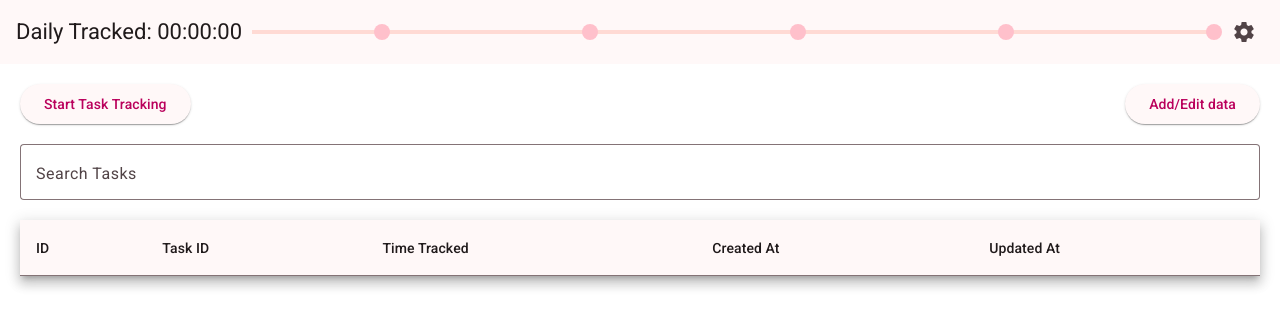
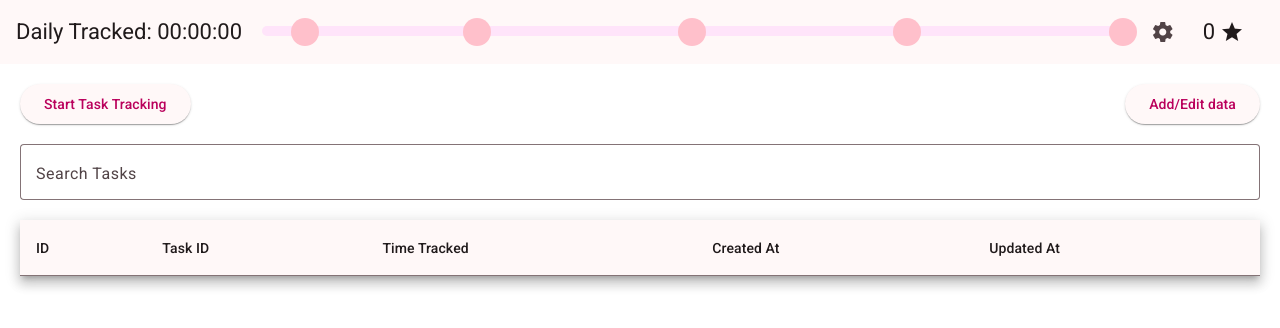
Before and after one commit to bagatka/time-tracker, an Angular app: page / in a window 1280 px wide. Shown: the top 328 px of the page. Built offline with nearby package versions, Linux system fonts and the light colour scheme.

Commit message:
Add stars collectables

```diff
--- a/package.json
+++ b/package.json
@@ -20,6 +20,8 @@
     "@angular/platform-browser": "^18.2.0",
     "@angular/platform-browser-dynamic": "^18.2.0",
     "@angular/router": "^18.2.0",
+    "canvas-confetti": "^1.9.3",
+    "roulette-spinner": "^4.0.0",
     "rxjs": "~7.8.0",
     "tslib": "^2.3.0",
     "zone.js": "~0.14.10"
@@ -28,6 +30,7 @@
     "@angular-devkit/build-angular": "^18.2.4",
     "@angular/cli": "^18.2.4",
     "@angular/compiler-cli": "^18.2.0",
+    "@types/canvas-confetti": "^1.6.4",
     "@types/jasmine": "~5.1.0",
     "angular-cli-ghpages": "^2.0.1",
     "jasmine-core": "~5.2.0",
--- a/src/app/app.component.html
+++ b/src/app/app.component.html
@@ -1,22 +1,20 @@
-<div class="overlat-prize-container">
-  <div class="goal-item" [ngClass]="{ 'goal-item-active': goalProgress >= 13 }"></div>
-  <div class="goal-item" [ngClass]="{ 'goal-item-active': goalProgress >= 35 }"></div>
-  <div class="goal-item" [ngClass]="{ 'goal-item-active': goalProgress >= 56 }"></div>
-  <div class="goal-item" [ngClass]="{ 'goal-item-active': goalProgress >= 78 }"></div>
-  <div class="goal-item" [ngClass]="{ 'goal-item-active': goalProgress >= 100 }"></div>
-</div>
-
 <mat-toolbar color="primary">
   <span>Daily Tracked: {{ dailyTrackedTime }}</span>
-  <mat-progress-bar
-    mode="determinate"
-    [value]="goalProgress"
-    color="accent"
-    style="width: 100%; margin: 0 10px;"
-  ></mat-progress-bar>
+  <div class="indicator-container">
+    <indicator-line
+      [maxValue]="100"
+      [currentValue]="goalProgress"
+      [prizes]="prizeList"
+      (balanceChanged)="updateBalance()">
+    </indicator-line>
+  </div>
   <button mat-icon-button (click)="setDailyGoal()" matTooltip="Set Daily Goal">
     <mat-icon>settings</mat-icon>
   </button>
+  <div class="balance">
+    <span>{{ balance }}</span>
+    <mat-icon fontIcon="star"></mat-icon>
+  </div>
 </mat-toolbar>
 
 <div class="container">
--- a/src/app/app.component.scss
+++ b/src/app/app.component.scss
@@ -19,27 +19,16 @@
   justify-content: space-between;
 }
 
-.overlat-prize-container {
+.indicator-container {
   width: 100%;
-  display: flex;
-  flex-direction: row;
-  align-items: center;
-  justify-content: end;
-  top: 24px;
-  position: absolute;
-  z-index: 10;
-  gap: 15%;
-  right: 4.5%;
+  height: 100%;
+  padding: 0 20px;
+  margin-top: 12px;
 }
 
-.goal-item {
-  width: 16px;
-  height: 16px;
-  background-color: pink;
-  border-radius: 50%;
+.balance {
+  padding: 20px;
+  display: flex;
+  align-items: center;
+  gap: 5px;
 }
-
-.goal-item-active {
-  background-color: lightgreen;
-  border: 1px solid green;
-}
--- a/src/app/app.component.ts
+++ b/src/app/app.component.ts
@@ -14,6 +14,8 @@ import { FormsModule } from '@angular/forms';
 import { CommonModule, DatePipe } from '@angular/common';
 import { MatInputModule } from '@angular/material/input';
 import { ManualDataDialogComponent } from './components/manual-data-dialog/manual-data-dialog.component';
+import { IndicatorLineComponent, Prize } from './components/indicator-line/indicator-line.component';
+import { BalanceService } from './services/balance.service';
 
 @Component({
   standalone: true,
@@ -32,7 +34,8 @@ import { ManualDataDialogComponent } from './components/manual-data-dialog/manua
     MatTableModule,
     MatIconModule,
     MatInputModule,
-    DatePipe
+    DatePipe,
+    IndicatorLineComponent
   ],
 })
 export class AppComponent implements OnInit {
@@ -45,10 +48,19 @@ export class AppComponent implements OnInit {
   dailyGoalSeconds: number = 23400; // Default 6.5 hours
   goalProgress: number = 0;
   searchText: string = '';
+  prizeList: Prize[] = [
+    { name: 'Prize 0', collectableAtValue: 5, starsValue: 1 },
+    { name: 'Prize 1', collectableAtValue: 25, starsValue: 1 },
+    { name: 'Prize 2', collectableAtValue: 50, starsValue: 2 },
+    { name: 'Prize 3', collectableAtValue: 75, starsValue: 1 },
+    { name: 'Prize 4', collectableAtValue: 100, starsValue: 5 }
+  ];
+  balance = 0;
 
   constructor(
-    private trackingDataService: TrackingDataService,
-    public dialog: MatDialog
+    private readonly trackingDataService: TrackingDataService,
+    private readonly balanceService: BalanceService,
+    public readonly dialog: MatDialog
   ) {}
 
   ngOnInit(): void {
@@ -59,6 +71,11 @@ export class AppComponent implements OnInit {
     }
     this.updateDailyTrackedTime();
     this.dailyGoalSeconds = this.trackingDataService.getDailyGoal();
+    this.updateBalance();
+  }
+
+  updateBalance(): void {
+    this.balance = this.balanceService.getBalance();
   }
 
   loadTasks(): void {
--- /dev/null
+++ b/src/app/components/indicator-line/indicator-line.component.html
@@ -0,0 +1,31 @@
+<div class="indicator-container">
+  <!-- Indicator Line -->
+  <div class="indicator-line">
+    <!-- Filled section representing the current value -->
+    <div class="indicator-fill" [style.width.%]="currentValue"></div>
+
+    <!-- Prize markers along the indicator line -->
+    <div *ngFor="let prize of collectablePrizes"
+         class="prize-marker"
+         [style.left]="calculatePrizePosition(prize.collectableAtValue)">
+      <div
+        class="prize-dot"
+        [ngClass]="{
+          'prize-marker-active': currentValue >= prize.collectableAtValue,
+          'animated-prize-marker': currentValue >= prize.collectableAtValue && !prize.collected
+        }"
+        matTooltip="Click to collect the prize"
+        [matTooltipDisabled]="currentValue < prize.collectableAtValue || prize.collected"
+        (click)="currentValue >= prize.collectableAtValue && openPrizeDialog(prize)"
+      >
+        @if (currentValue >= prize.collectableAtValue) {
+          @if (prize.collected) {
+            <mat-icon fontIcon="done"></mat-icon>
+          } @else {
+            <mat-icon fontIcon="star"></mat-icon>
+          }
+        }
+      </div>
+    </div>
+  </div>
+</div>
--- /dev/null
+++ b/src/app/components/indicator-line/indicator-line.component.scss
@@ -0,0 +1,93 @@
+.indicator-container {
+  width: 100%;
+  display: flex;
+  justify-content: center;
+  align-items: center;
+  margin: 20px 0;
+}
+
+.indicator-line {
+  position: relative;
+  width: 100%;
+  height: 10px;
+  background-color: rgb(255, 228, 250);
+  border-radius: 5px;
+  display: flex;
+}
+
+.indicator-fill {
+  background-color: #ffb2f7;
+  height: 100%;
+  border-radius: 5px 0 0 5px;
+  transition: width 0.3s ease;
+}
+
+.prize-marker {
+  position: absolute;
+  top: -8px;
+  display: flex;
+  flex-direction: column;
+  align-items: center;
+  transform: translateX(-50%);
+}
+
+.prize-dot {
+  width: 28px;
+  height: 28px;
+  background-color: pink;
+  border-radius: 50%;
+
+  &>.mat-icon {
+    width: 100%;
+    height: 100%;
+    font-size: 20px;
+    display: flex;
+    justify-content: center;
+    align-items: center;
+    text-align: center;
+    color: #ffd2f9;
+  }
+}
+
+.prize-marker-active {
+  background-color: #f767f0;
+}
+
+.animated-prize-marker {
+  &:hover {
+    transition: all .2s ease-in-out;
+    cursor: pointer;
+    transform: scale(1.2);
+    background-color: #f14ce9;
+  }
+
+  &:active {
+    transition: all .1s ease-in-out;
+    transform: scale(0.8);
+  }
+
+  animation: shake 0.82s cubic-bezier(.36,.07,.19,.97) both, delay-animation 2000ms linear infinite;;
+  transform: translate3d(0, 0, 0);
+  backface-visibility: hidden;
+  perspective: 1000px;
+  animation-iteration-count: infinite;
+}
+
+
+@keyframes shake {
+  10%, 90% {
+      transform: translate3d(-1px, 0, 0);
+  }
+
+  20%, 80% {
+      transform: translate3d(2px, 0, 0);
+  }
+
+  30%, 50%, 70% {
+      transform: translate3d(-4px, 0, 0);
+  }
+
+  40%, 60% {
+      transform: translate3d(4px, 0, 0);
+  }
+}
--- /dev/null
+++ b/src/app/components/indicator-line/indicator-line.component.ts
@@ -0,0 +1,116 @@
+import { CommonModule } from '@angular/common';
+import { Component, EventEmitter, inject, Input, OnInit, Output } from '@angular/core';
+import { MatIconModule } from '@angular/material/icon';
+import { MatTooltipModule } from '@angular/material/tooltip';
+import { LocalStorageService } from '../../services/local-storage.service';
+import confetti from 'canvas-confetti';
+import { BalanceService } from '../../services/balance.service';
+
+@Component({
+  standalone: true,
+  selector: 'indicator-line',
+  templateUrl: './indicator-line.component.html',
+  styleUrls: ['./indicator-line.component.scss'],
+  imports: [
+    CommonModule,
+    MatTooltipModule,
+    MatIconModule
+  ]
+})
+export class IndicatorLineComponent implements OnInit {
+  private readonly localStorageService = inject(LocalStorageService);
+  private readonly balanceService = inject(BalanceService);
+  collectablePrizes: CollectablePrize[] = [];
+
+  @Input() maxValue!: number;
+  @Input() currentValue!: number;
+  @Input() prizes: Prize[] = [];
+
+  @Output() balanceChanged = new EventEmitter();
+
+  ngOnInit(): void {
+    const collectedPrizes = this.localStorageService.get('collectedPrizes') ?? [];
+    this.collectablePrizes = this.prizes.map((prize) => {
+      return {
+        ...prize,
+        collected: collectedPrizes.includes(this.prizeKey(prize))
+      };
+    });
+  }
+
+  // Function to calculate the position of each prize relative to the maxValue
+  calculatePrizePosition(value: number): string {
+    const positionPercentage = (value / this.maxValue) * 100;
+    return `${positionPercentage}%`;
+  }
+
+  openPrizeDialog(prize: CollectablePrize) {
+    if (prize.collected) {
+      return;
+    }
+
+    const prizeKey = this.prizeKey(prize);
+    prize.collected = true;
+    const collectedPrizes = this.localStorageService.get('collectedPrizes') ?? [];
+    if (collectedPrizes.includes(prizeKey)) {
+      return;
+    }
+
+    collectedPrizes.push(prizeKey);
+    this.localStorageService.set('collectedPrizes', collectedPrizes);
+    this.balanceService.addBalance(prize.starsValue);
+    this.balanceChanged.emit();
+
+    const duration = 5000; // in milliseconds
+
+    confetti({
+      particleCount: 140,
+      spread: 100,
+      origin: { y: Math.random(), x: Math.random() },
+    });
+    confetti({
+      particleCount: 140,
+      spread: 100,
+      origin: { y: Math.random(), x: Math.random() },
+    });
+    confetti({
+      particleCount: 140,
+      spread: 100,
+      origin: { y: Math.random(), x: Math.random() },
+    });
+    confetti({
+      particleCount: 140,
+      spread: 100,
+      origin: { y: Math.random(), x: Math.random() },
+    });
+    confetti({
+      particleCount: 140,
+      spread: 100,
+      origin: { y: Math.random(), x: Math.random() },
+    });
+    confetti({
+      particleCount: 140,
+      spread: 100,
+      origin: { y: Math.random(), x: Math.random() },
+    });
+
+    setTimeout(() => confetti.reset(), duration);
+  }
+
+  private prizeKey(prize: Prize): string {
+    const today = new Date();
+    const date = today.toDateString();
+    return `${date}_${prize.name}`;
+  }
+}
+
+
+export interface Prize {
+  name: string;
+  collectableAtValue: number;
+  starsValue: number;
+}
+
+export interface CollectablePrize extends Prize {
+  collected: boolean;
+}
--- /dev/null
+++ b/src/app/services/balance.service.ts
@@ -0,0 +1,37 @@
+import { Injectable } from '@angular/core';
+import { LocalStorageService } from './local-storage.service';
+
+@Injectable({
+  providedIn: 'root',
+})
+export class BalanceService {
+  private balanceKey = 'balance';
+  private balanceHistoryKey = 'balanceHistory';
+  private readonly localStorageService = new LocalStorageService();
+
+  getBalance(): number {
+    return this.localStorageService.get(this.balanceKey) ?? 0;
+  }
+
+  addBalance(amount: number): void {
+    const balance = this.getBalance();
+    const history = this.localStorageService.get(this.balanceHistoryKey) ?? [];
+    history.push({ date: new Date().toISOString(), balanceFrom: balance, balanceTo: balance + amount });
+    this.localStorageService.set(this.balanceHistoryKey, history);
+    this.localStorageService.set(this.balanceKey, balance + amount);
+  }
+
+  subtractBalance(amount: number): void {
+    const balance = this.getBalance();
+    const history = this.localStorageService.get(this.balanceHistoryKey) ?? [];
+    history.push({ date: new Date().toISOString(), balanceFrom: balance, balanceTo: balance - amount });
+    this.localStorageService.set(this.balanceHistoryKey, history);
+    this.localStorageService.set(this.balanceKey, balance - amount);
+  }
+}
+
+interface BalanceHistory {
+  date: string;
+  balanceFrom: number;
+  balanceTo: number;
+}
--- a/src/styles.scss
+++ b/src/styles.scss
@@ -1,4 +1,2 @@
-/* You can add global styles to this file, and also import other style files */
-
 html, body { height: 100%; }
 body { margin: 0; font-family: Roboto, "Helvetica Neue", sans-serif; }
```
Also changed, not shown: 1 other file (tests, documents, lock files or other folders).
